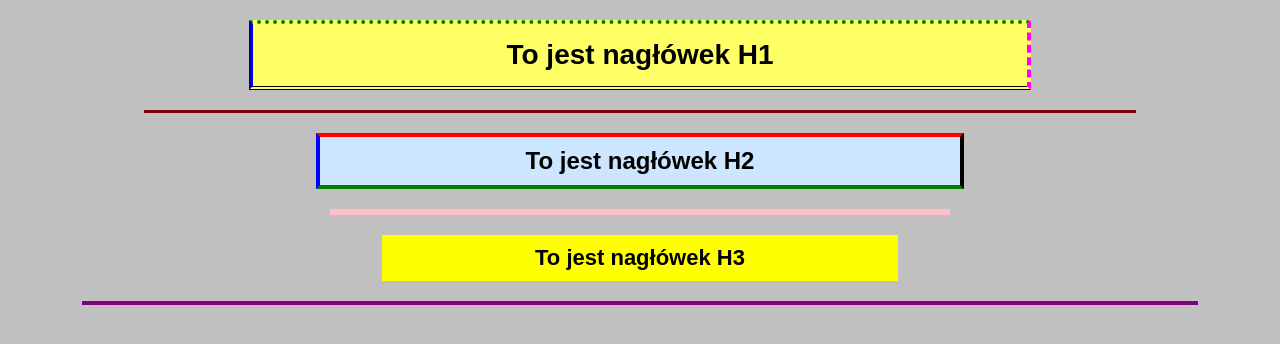
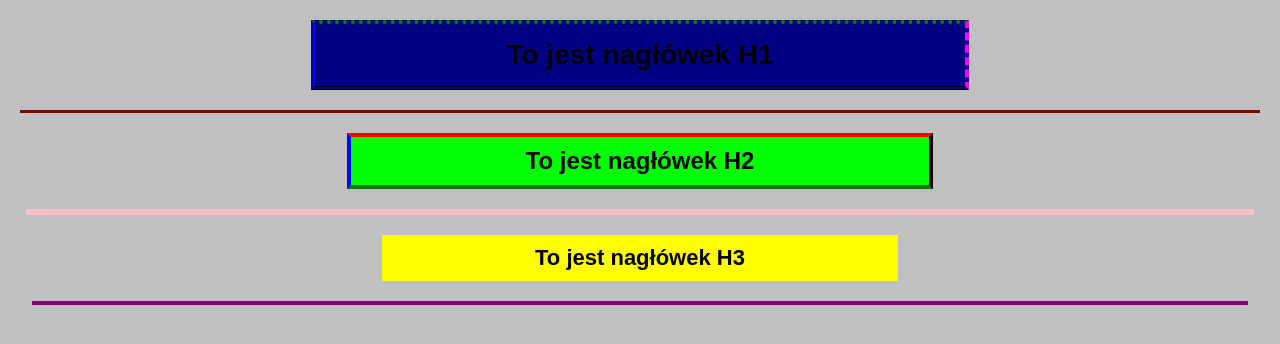
Before and after one commit to Nemezis-zr/zadania-jaja, a plain HTML site: page jasi_z36.html in a window 1280 px wide. Drawn offline with Linux system fonts and the light colour scheme.

Commit message:
Update jasi_css36.css

```diff
--- a/jasi_css36.css
+++ b/jasi_css36.css
@@ -8,28 +8,28 @@
     .l1 {
       height: 3px;
       background-color: maroon;
-      width: 80%;
+      width: 100%;
       border: none;
     }
 
     .l2 {
       height: 6px;
       background-color: pink;
-      width: 50%;
+      width: 99%;
       border: none;
     }
 
     .l3 {
       height: 4px;
       background-color: purple;
-      width: 90%;
+      width: 98%;
       border: none;
     }
 
 
     h1 {
       text-align: center;
-      background-color: #ffff66;
+      background-color: navy;
       padding: 15px;
       font-size: 28px;
       border-top: 4px dotted green;
@@ -37,13 +37,13 @@
       border-bottom: 4px double black;
       border-left: 4px groove blue;
       margin: 20px auto;
-      width: 60%;
+      width: 50%;
     }
 
 
     h2 {
       text-align: center;
-      background-color: #cce6ff;
+      background-color: lime;
       padding: 10px;
       font-size: 24px;
       border-top: 4px solid red;
@@ -51,7 +51,7 @@
       border-bottom: 4px solid green;
       border-left: 4px solid blue;
       margin: 20px auto;
-      width: 50%;
+      width: 45%;
     }
 
     h3 {
```
